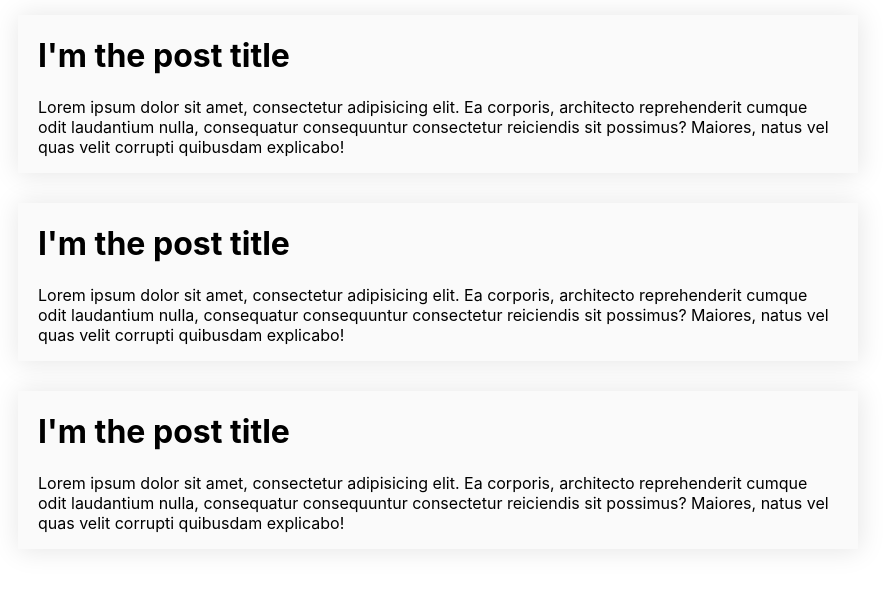
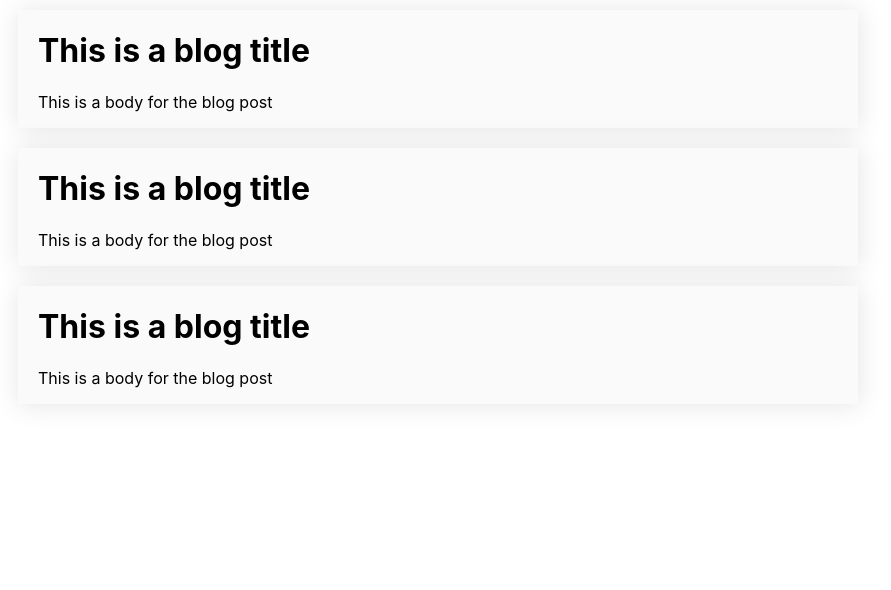
Before and after one commit to BrunoCereda9979/alkemy-warmup-challenge-repo, a React (Create React App) app in the folder client/: page / in a window 1280 px wide. Shown: the top 590 px of the page, without its empty margins (202-1093 px from the left). Built offline with nearby package versions, Linux system fonts and the light colour scheme.

Commit message:
Created a post component to map all of the post comming from the api.

```diff
--- a/client/src/App.js
+++ b/client/src/App.js
@@ -1,13 +1,19 @@
-import logo from './logo.svg';
+import { useEffect, useState } from 'react';
 import './App.css';
+
 
 // components
 import PostsList from "./components/posts-list/posts-list.component";
+import BlogPost from "./components/blog-post/blog-post.component";
 
 function App() {
   return (
     <div className="App">
-      <PostsList />
+      <PostsList>
+        <BlogPost title="This is a blog title" body="This is a body for the blog post"/>
+        <BlogPost title="This is a blog title" body="This is a body for the blog post"/>
+        <BlogPost title="This is a blog title" body="This is a body for the blog post"/>
+      </PostsList>
     </div>
   );
 }
--- /dev/null
+++ b/client/src/components/blog-post/blog-post.component.jsx
@@ -0,0 +1,17 @@
+import React from 'react';
+
+// styles
+import "./blog-post.styles.css";
+
+const BlogPost = (props) => {
+    return (
+        <div className="post">
+            <h1 className="post-title">{ props.title }</h1>
+            <p className="post-body">
+                { props.body }
+            </p>
+        </div>
+    )
+}
+
+export default BlogPost;
--- /dev/null
+++ b/client/src/components/blog-post/blog-post.styles.css
@@ -0,0 +1,8 @@
+.post {
+    background-color: #FAFAFA;
+    width: 800px;
+    text-align: left;
+    margin: 10px 0;
+    padding: 0 20px;
+    box-shadow: 1px 1px 25px 1px rgba(0, 0, 0, 0.1);
+}
--- a/client/src/components/posts-list/posts-list.component.jsx
+++ b/client/src/components/posts-list/posts-list.component.jsx
@@ -6,33 +6,7 @@ import "./posts-list.styles.css";
 const PostsList = (props) => {
     return(
         <div className="list">
-            <div className="post">
-                <h1 className="post-title">I'm the post title</h1>
-                <p className="post-description">
-                    Lorem ipsum dolor sit amet, consectetur adipisicing elit.
-                    Ea corporis, architecto reprehenderit cumque odit laudantium nulla,
-                    consequatur consequuntur consectetur reiciendis sit possimus? Maiores,
-                    natus vel quas velit corrupti quibusdam explicabo!
-                </p>
-            </div>
-            <div className="post">
-                <h1 className="post-title">I'm the post title</h1>
-                <p className="post-description">
-                    Lorem ipsum dolor sit amet, consectetur adipisicing elit.
-                    Ea corporis, architecto reprehenderit cumque odit laudantium nulla,
-                    consequatur consequuntur consectetur reiciendis sit possimus? Maiores,
-                    natus vel quas velit corrupti quibusdam explicabo!
-                </p>
-            </div>
-            <div className="post">
-                <h1 className="post-title">I'm the post title</h1>
-                <p className="post-description">
-                    Lorem ipsum dolor sit amet, consectetur adipisicing elit.
-                    Ea corporis, architecto reprehenderit cumque odit laudantium nulla,
-                    consequatur consequuntur consectetur reiciendis sit possimus? Maiores,
-                    natus vel quas velit corrupti quibusdam explicabo!
-                </p>
-            </div>
+            { props.children }
         </div>
     )
 }
--- a/client/src/components/posts-list/posts-list.styles.css
+++ b/client/src/components/posts-list/posts-list.styles.css
@@ -4,12 +4,3 @@
     justify-content: space-evenly;
     align-items: center;
 }
-
-.post {
-    background-color: #FAFAFA;
-    width: 800px;
-    text-align: left;
-    margin: 15px 0;
-    padding: 0 20px;
-    box-shadow: 1px 1px 25px 1px rgba(0, 0, 0, 0.1);
-}
```
